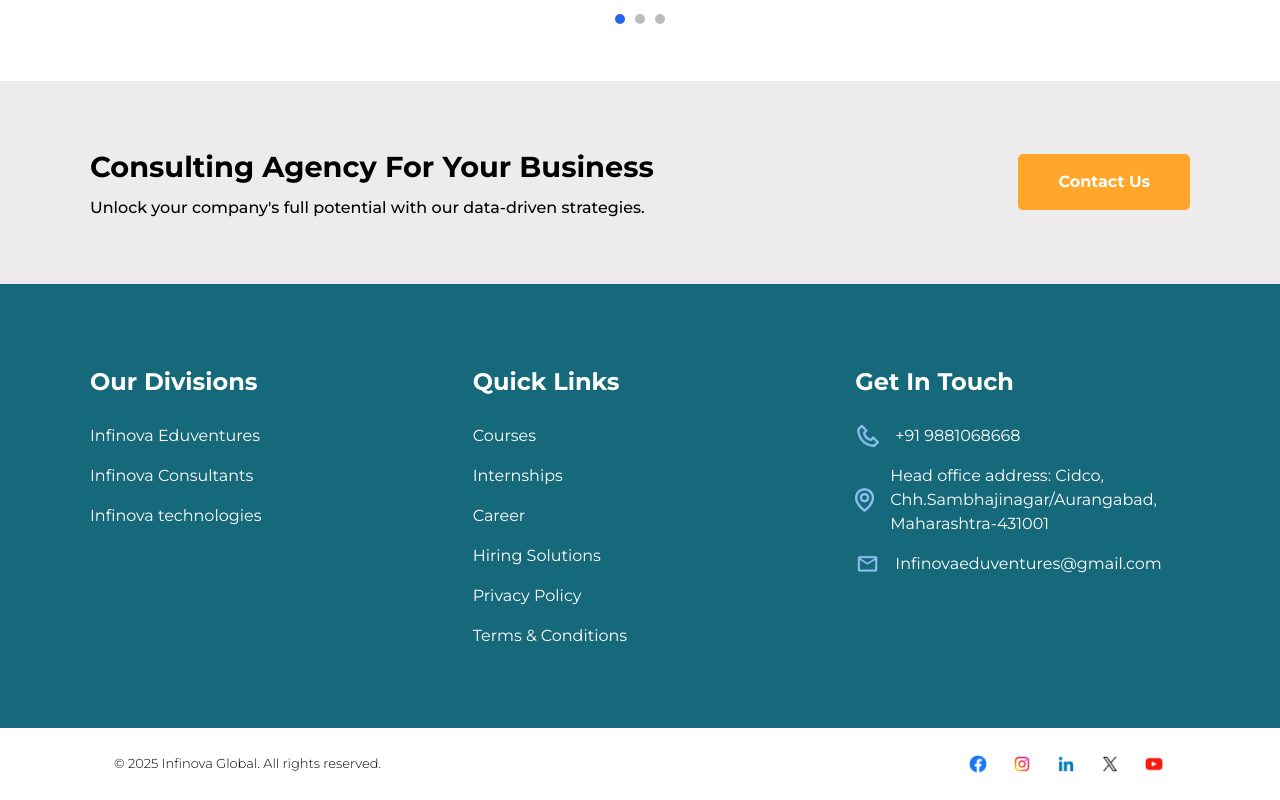
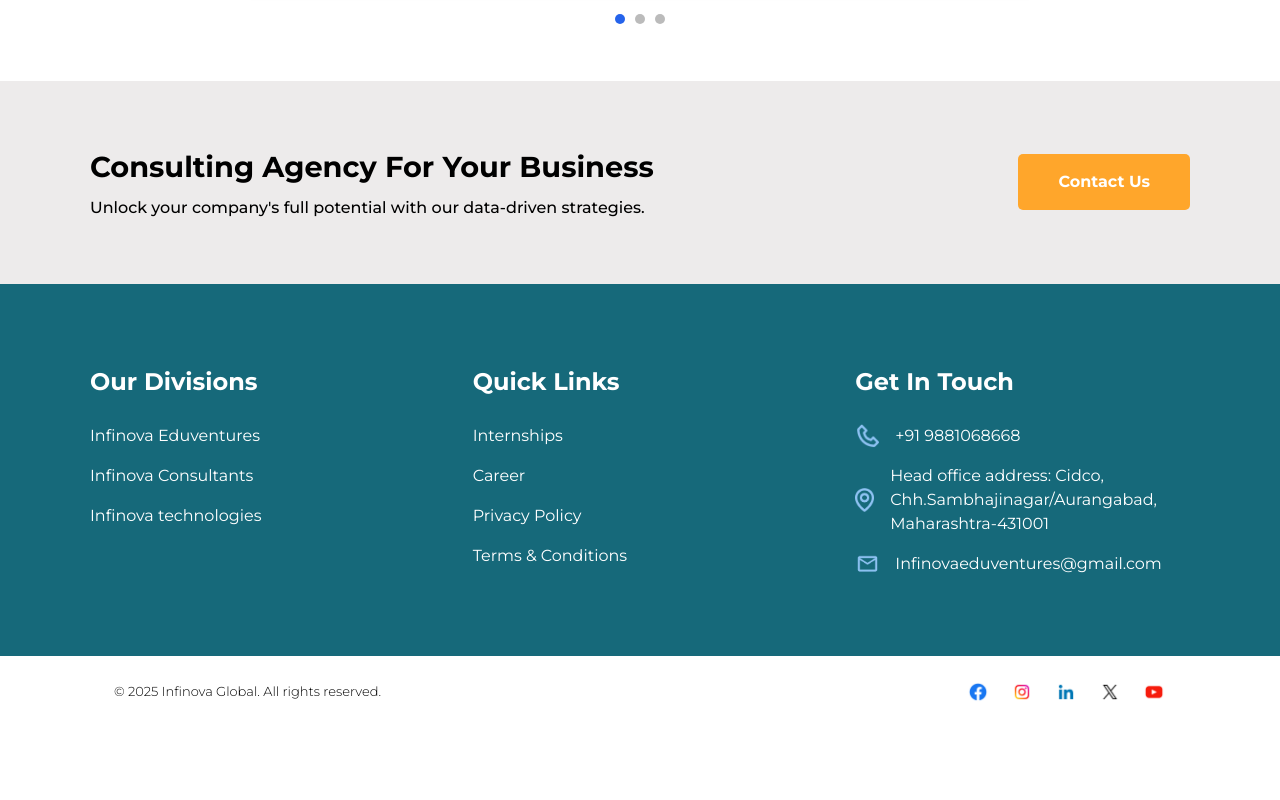
Before and after one commit to 5656ANUJ/Infinova-frontend, a React (Vite) app: page /eduventures/foruniversities in a window 1280 px wide. Shown: the part 3153-3953 px from the top of the page. After the commit the page ends 3881 px from the top, so only its background shows below. Built offline with nearby package versions, Linux system fonts and the light colour scheme; no server answers.

Commit message:
removed some links form Anuj Footer

```diff
--- a/components/Footer/FooterAnuj.jsx
+++ b/components/Footer/FooterAnuj.jsx
@@ -223,10 +223,10 @@
           <div className="footer-section">
             <h3 className="footer-links-title">Quick Links</h3>
             <ul className="footer-links">
-              <li><NavLink to="/courses" className="cursor-pointer hover:text-blue-600 transition-colors">Courses</NavLink></li>
+              {/* <li><NavLink to="/courses" className="cursor-pointer hover:text-blue-600 transition-colors">Courses</NavLink></li> */}
               <li><NavLink to="/coming-soon" className="cursor-pointer hover:text-blue-600 transition-colors">Internships</NavLink></li>
               <li><NavLink to="/careers" className="cursor-pointer hover:text-blue-600 transition-colors">Career</NavLink></li>
-              <li><NavLink to="/coming-soon" className="cursor-pointer hover:text-blue-600 transition-colors">Hiring Solutions</NavLink></li>
+              {/* <li><NavLink to="/coming-soon" className="cursor-pointer hover:text-blue-600 transition-colors">Hiring Solutions</NavLink></li> */}
               <li><NavLink to="/coming-soon" className="cursor-pointer hover:text-blue-600 transition-colors">Privacy Policy</NavLink></li>
               <li><NavLink to="/coming-soon" className="cursor-pointer hover:text-blue-600 transition-colors">Terms & Conditions</NavLink></li>
             </ul>
```
